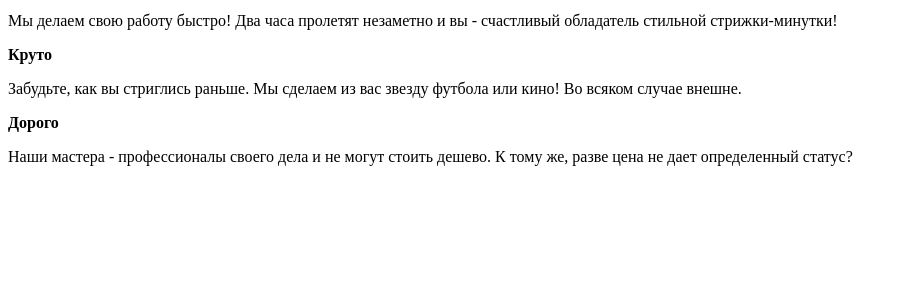
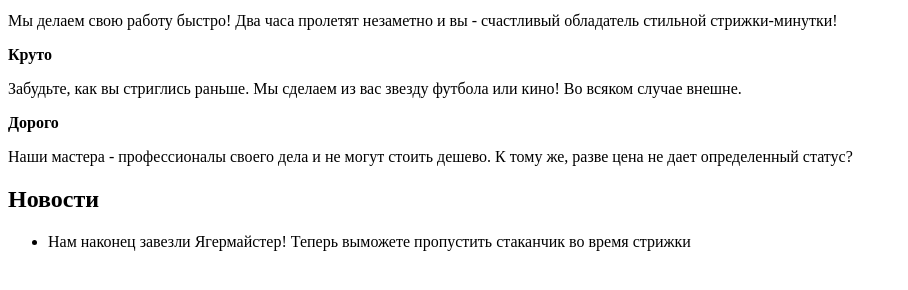
Before and after one commit to Morozz14/Project-1-Study-HTML-and-CSS, a plain HTML site: page Index.html in a window 1280 px wide. Shown: the part 180-470 px from the top of the page, without its empty margins (0-908 px from the left). Drawn offline with Linux system fonts and the light colour scheme.

Commit message:
Продолжение разметки

```diff
--- a/Index.html
+++ b/Index.html
@@ -54,6 +54,20 @@
              определенный статус?</p>
         </div>
       </section>
+      <div class="index-content">
+          <div class="index-content-left">
+              <h2 class="intex-content-title">Новости</h2>
+              <ul class="news-preview">
+                  <li>
+                      <p> Нам наконец завезли Ягермайстер! Теперь выможете
+                                  пропустить стаканчик во время стрижки</p>
+                  </li>
+              </ul>
+          </div>
+          <div class="index-content-right">
+              <h2 class="intex-content-title"></h2>
+          </div>
+      </div>
     </main>
   </body>
 </html>
```
